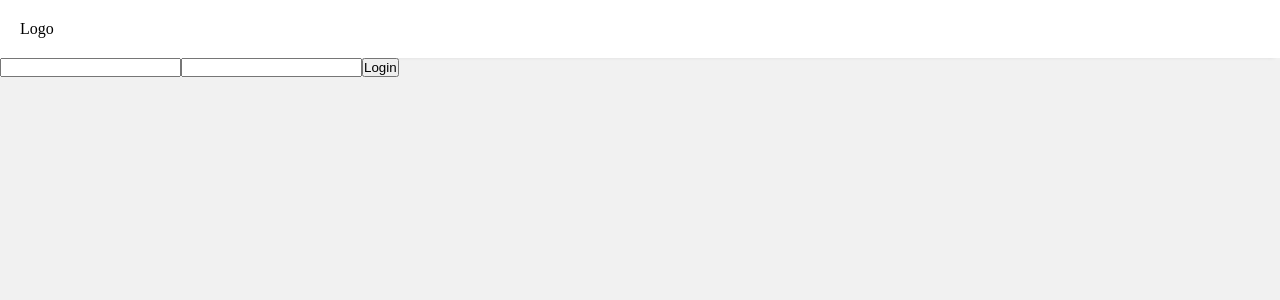
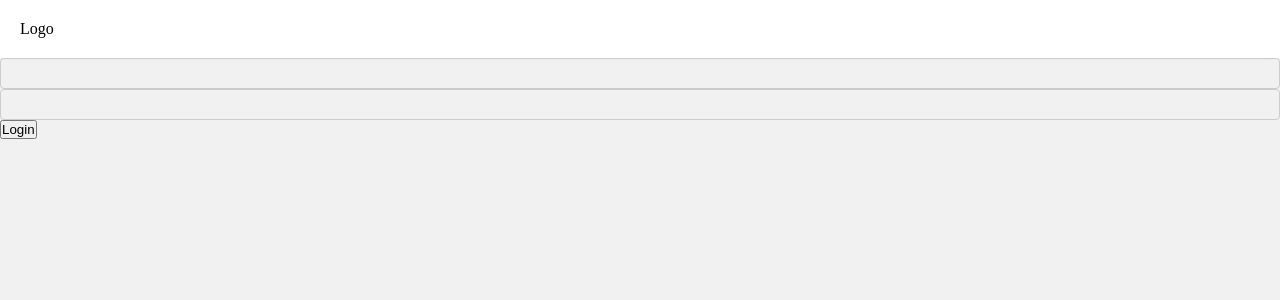
Before and after one commit to raviwcuk/React_SPA, a React (Create React App) app: page / in a window 1280 px wide. Shown: the top 300 px of the page. Built offline with nearby package versions, Linux system fonts and the light colour scheme.

Commit message:
common input box

```diff
--- a/src/assets/styles/partials/global.scss
+++ b/src/assets/styles/partials/global.scss
@@ -4,5 +4,5 @@ html, body, #root{
   height: 100%;
 }
 body{
-  background: #f1f1f1;
+  background: var(--light-white);
 }
--- a/src/assets/styles/partials/variables.scss
+++ b/src/assets/styles/partials/variables.scss
@@ -1,5 +1,17 @@
 :root {
   --white: #fff;
-  --light-white: #f7f7f7;
+  --light-white: #f1f1f1;
+  --very-light-white: #f7f7f7;
+  --grey: #ccc;
+  --black: #000;
+  --light-black: rgba(0,0,0,0.8);
+  --very-light-white: rgba(0,0,0,0.5);
+  --light-blue: #1db8dc;
   --dark-blue: #1e2a40;
+  --red: #b10f0d;
+  --red-light: #ff0000;
+  --orange: #ff9300;
+  --green: #27d93c;
+  --radius-md: 4px;
+  --radius-lg: 6px;
 }
--- a/src/components/Login/index.js
+++ b/src/components/Login/index.js
@@ -1,6 +1,7 @@
 import React, {useState} from 'react';
 import {AuthService, StorageService} from './../../services';
 import { useHistory } from 'react-router'
+import Input from './../common/Input';
 
 function Login() {
   const [auth, setAuth] = useState({});
@@ -44,16 +45,8 @@ function Login() {
   return (
     <div className="login">
        <form>
-          <input
-            type="text"
-            name="username"
-            onChange={(e)=>_handlerInput(e)}
-          />
-          <input
-            type="password"
-            name="password"
-            onChange={(e)=>_handlerInput(e)}
-          />
+          <Input name={'username'} type={"text"} _handlerInput ={ _handlerInput} />
+          <Input name={'password'} type={"password"} _handlerInput ={ _handlerInput} />
           <button onClick={(e)=>getLoggedIn(e)}>Login</button>
        </form>
     </div>
--- a/src/components/common/Header/header.scss
+++ b/src/components/common/Header/header.scss
@@ -1,5 +1,5 @@
 .header{
   padding:20px;
-  background: #fff;
-  box-shadow: -3px 2px 4px -3px #ccc;
+  background: var(--white);
+  box-shadow: -3px 2px 4px -3px var(--grey);
 }
--- /dev/null
+++ b/src/components/common/Input/index.js
@@ -0,0 +1,15 @@
+import React from 'react'
+import './input.scss'
+
+function Input({name, type, _handlerInput, disabled}) {
+  return (
+    <input
+      type={type}
+      name={name}
+      disabled={disabled}
+      onChange={(e)=>_handlerInput(e)}
+    />
+    )
+}
+
+export default Input;
--- /dev/null
+++ b/src/components/common/Input/input.scss
@@ -0,0 +1,9 @@
+input{
+  background: transparent;
+  border:1px solid var(--grey);
+  padding: 7px 15px;
+  outline: none;
+  width: 100%;
+  box-sizing: border-box;
+  border-radius: var(--radius-md);
+}
```
